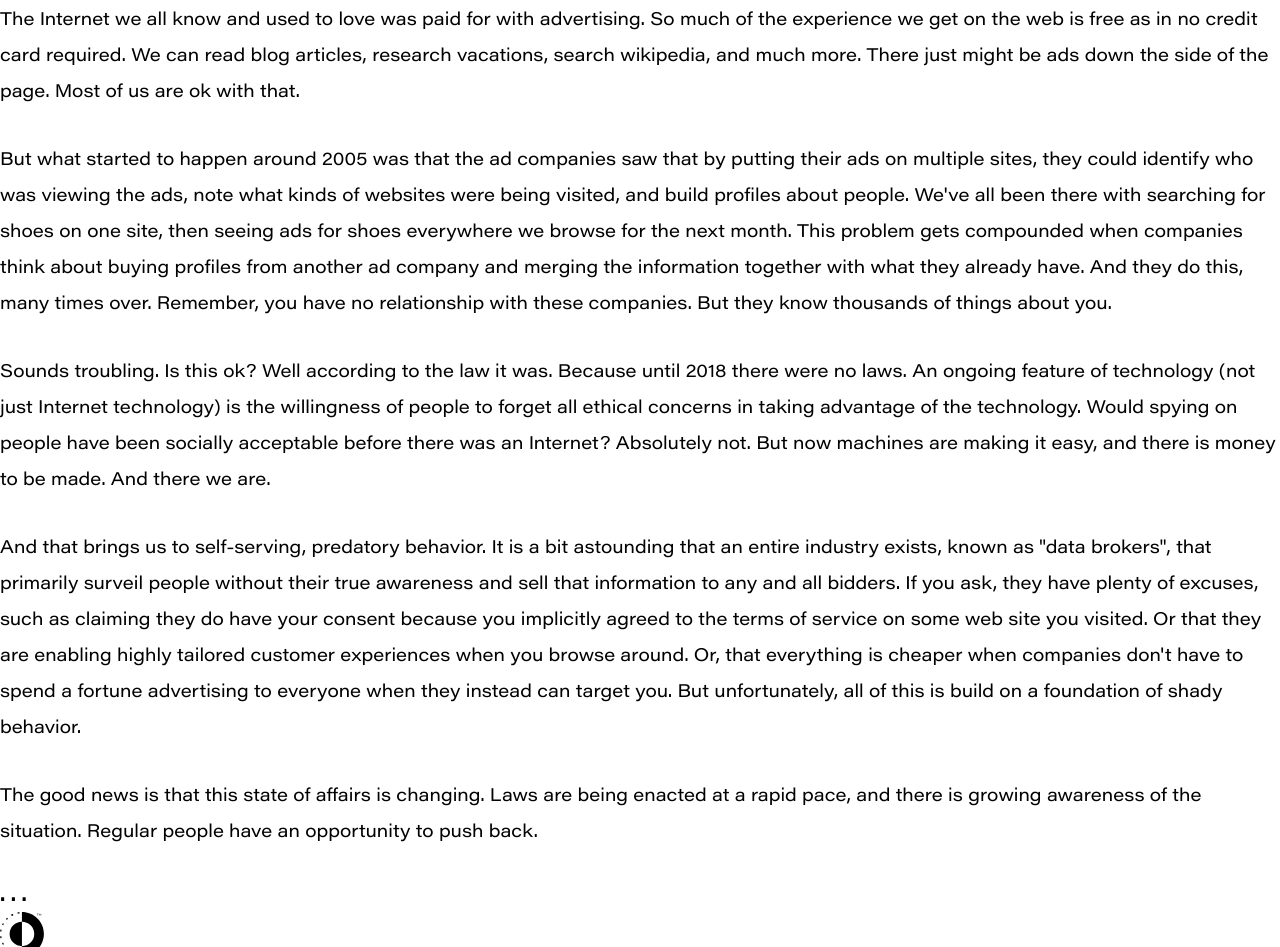
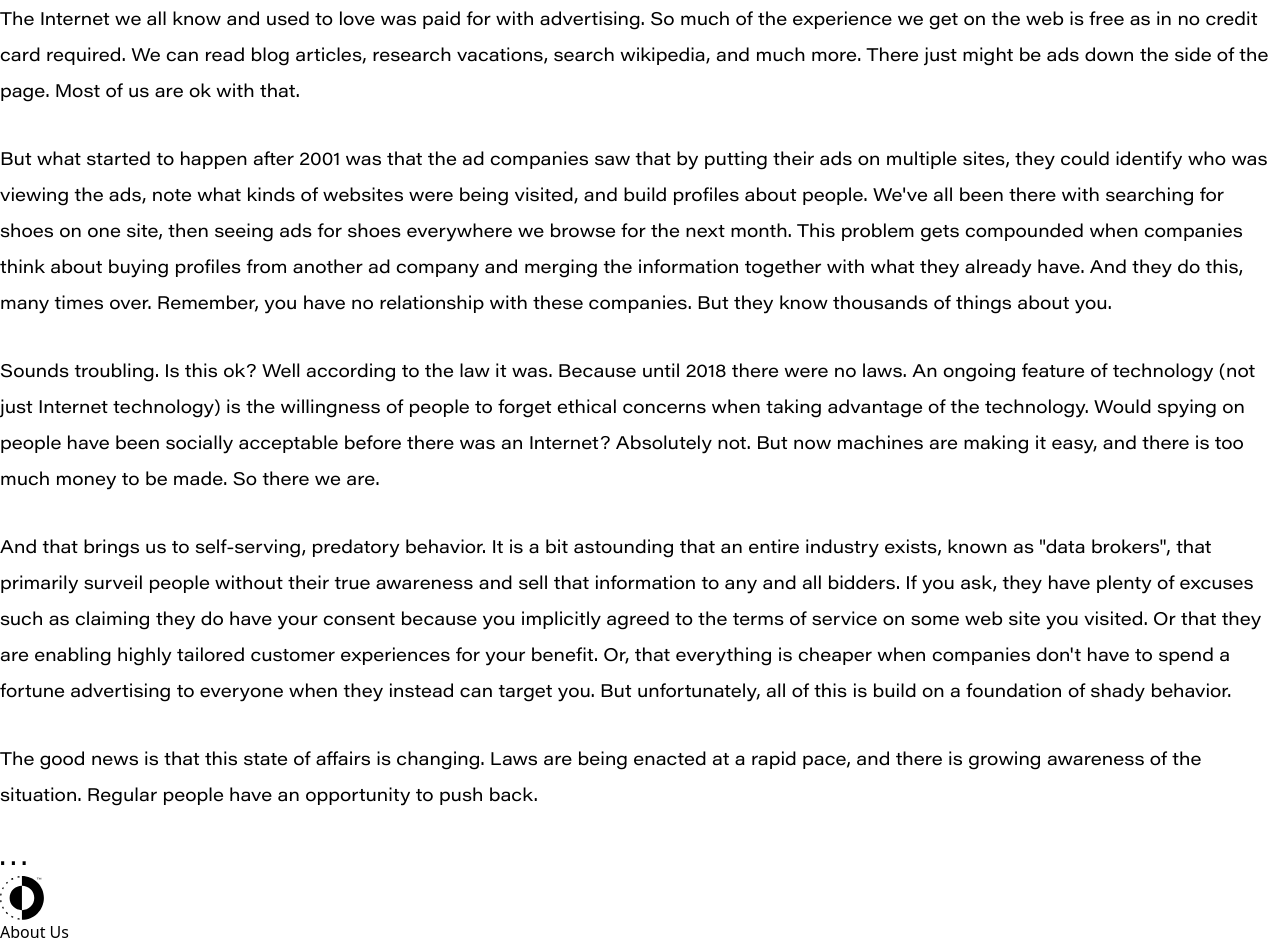
Before and after one commit to Known-Privacy/oom, an Eleventy site: page src/education/2022-10-25-how-did-this-situation-with-data-brokers-happen.md in a window 1280 px wide. Shown: the part 550-1497 px from the top of the page. Built offline with nearby package versions, Linux system fonts and the light colour scheme; Eleventy itself is replaced by a stand-in of ours; files that its build step writes are made by us from their sources.

Commit message:
blog article edits

```diff
--- a/src/education/2022-10-25-how-did-this-situation-with-data-brokers-happen.md
+++ b/src/education/2022-10-25-how-did-this-situation-with-data-brokers-happen.md
@@ -1,7 +1,7 @@
 ---
 layout: education.njk
 title: How did this situation with data brokers happen?
-description: "The answer is simple: technological capability + legal ambiguity + predatory,
+description: "A brief story of technological capability + legal ambiguity + predatory,
   self-serving behavior."
 date: 2022-10-25T18:12:46.700Z
 draft: false
@@ -17,10 +17,10 @@
 ---
 The Internet we all know and used to love was paid for with advertising. So much of the experience we get on the web is free as in no credit card required. We can read blog articles, research vacations, search wikipedia, and much more. There just might be ads down the side of the page. Most of us are ok with that.
 
-But what started to happen around 2005 was that the ad companies saw that by putting their ads on multiple sites, they could identify who was viewing the ads, note what kinds of websites were being visited, and build profiles about people. We've all been there with searching for shoes on one site, then seeing ads for shoes everywhere we browse for the next month. This problem gets compounded when companies think about buying profiles from another ad company and merging the information together with what they already have. And they do this, many times over. Remember, you have no relationship with these companies. But they know thousands of things about you.
+But what started to happen after 2001 was that the ad companies saw that by putting their ads on multiple sites, they could identify who was viewing the ads, note what kinds of websites were being visited, and build profiles about people. We've all been there with searching for shoes on one site, then seeing ads for shoes everywhere we browse for the next month. This problem gets compounded when companies think about buying profiles from another ad company and merging the information together with what they already have. And they do this, many times over. Remember, you have no relationship with these companies. But they know thousands of things about you.
 
-Sounds troubling. Is this ok? Well according to the law it was. Because until 2018 there were no laws. An ongoing feature of technology (not just Internet technology) is the willingness of people to forget all ethical concerns in taking advantage of the technology. Would spying on people have been socially acceptable before there was an Internet? Absolutely not. But now machines are making it easy, and there is money to be made. And there we are.
+Sounds troubling. Is this ok? Well according to the law it was. Because until 2018 there were no laws. An ongoing feature of technology (not just Internet technology) is the willingness of people to forget ethical concerns when taking advantage of the technology. Would spying on people have been socially acceptable before there was an Internet? Absolutely not. But now machines are making it easy, and there is too much money to be made. So there we are.
 
-And that brings us to self-serving, predatory behavior. It is a bit astounding that an entire industry exists, known as "data brokers", that primarily surveil people without their true awareness and sell that information to any and all bidders. If you ask, they have plenty of excuses, such as claiming they do have your consent because you implicitly agreed to the terms of service on some web site you visited. Or that they are enabling highly tailored customer experiences when you browse around. Or, that everything is cheaper when companies don't have to spend a fortune advertising to everyone when they instead can target you. But unfortunately, all of this is build on a foundation of shady behavior.
+And that brings us to self-serving, predatory behavior. It is a bit astounding that an entire industry exists, known as "data brokers", that primarily surveil people without their true awareness and sell that information to any and all bidders. If you ask, they have plenty of excuses such as claiming they do have your consent because you implicitly agreed to the terms of service on some web site you visited. Or that they are enabling highly tailored customer experiences for your benefit. Or, that everything is cheaper when companies don't have to spend a fortune advertising to everyone when they instead can target you. But unfortunately, all of this is build on a foundation of shady behavior.
 
 The good news is that this state of affairs is changing. Laws are being enacted at a rapid pace, and there is growing awareness of the situation. Regular people have an opportunity to push back.
```
